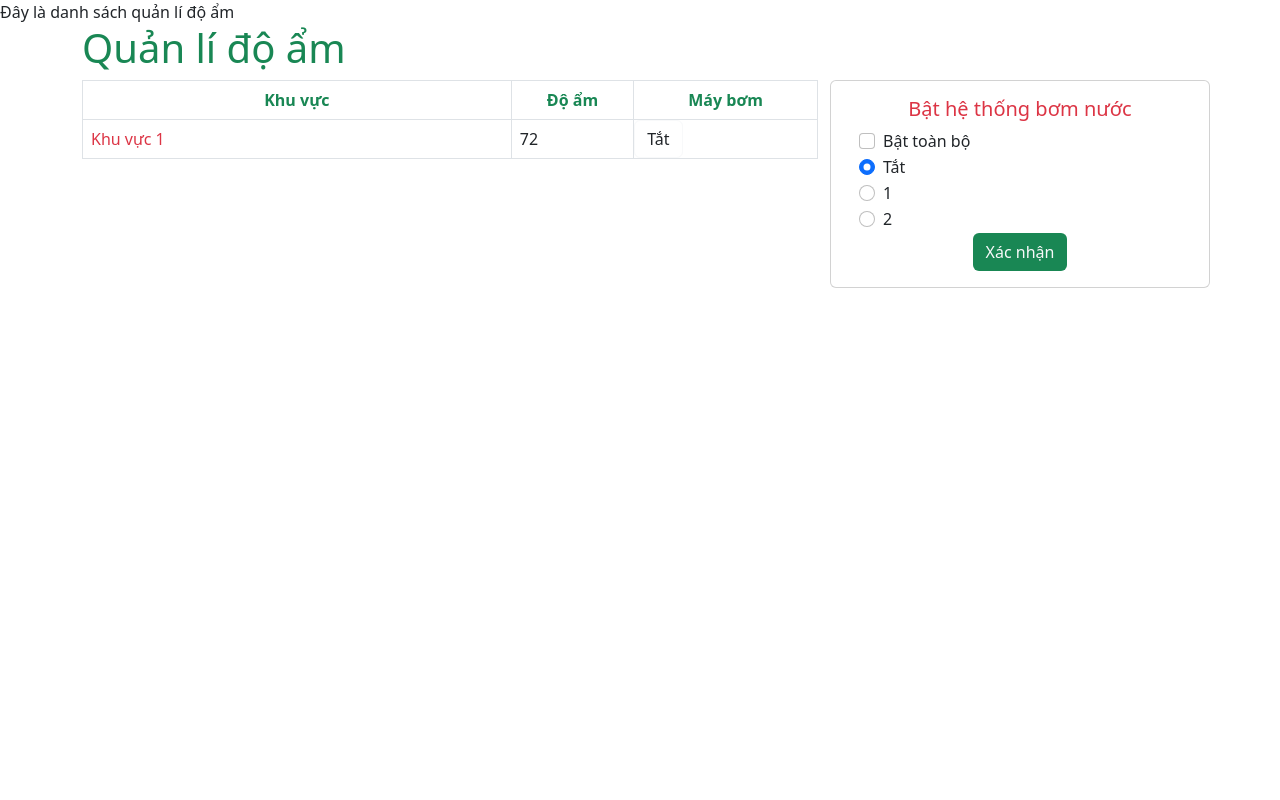
After one commit to thuanbkk20/DADN-TomatoIOT, a PHP site: template app/views/products/humi_management.php in a window 1280 px wide. The commit adds this page. Run offline with PHP 8.4, Linux system fonts and the light colour scheme; the template is opened without the code that fills it, so the values that code supplies are empty; some libraries are stand-ins or nearby versions.

Commit message:
Add as sample layout, add bootstrap 5.2.3 to composer.json

```diff
--- a/app/views/layouts/basic_layout.php
+++ b/app/views/layouts/basic_layout.php
@@ -5,6 +5,7 @@
     <meta http-equiv="X-UA-Compatible" content="IE=edge">
     <meta name="viewport" content="width=device-width, initial-scale=1.0">
     <link type="text/css" rel="stylesheet" href="/public/assets/css/style.css">
+    <link href="https://cdn.jsdelivr.net/npm/bootstrap@5.2.3/dist/css/bootstrap.min.css" rel="stylesheet" integrity="sha384-rbsA2VBKQhggwzxH7pPCaAqO46MgnOM80zW1RWuH61DGLwZJEdK2Kadq2F9CUG65" crossorigin="anonymous">
 </head>
 <body>
     <?php
@@ -13,6 +14,7 @@
         $this->render('blocks/footer');
     ?>
 
-    <script type="text/javascript"  src="/public/assets/js/script.js"></script>
+<!--    <script type="text/javascript"  src="/public/assets/js/script.js"></script>-->
+    <script src="https://cdn.jsdelivr.net/npm/bootstrap@5.2.3/dist/js/bootstrap.bundle.min.js" integrity="sha384-kenU1KFdBIe4zVF0s0G1M5b4hcpxyD9F7jL+jjXkk+Q2h455rYXK/7HAuoJl+0I4" crossorigin="anonymous"></script>
 </body>
 </html>
--- /dev/null
+++ b/app/views/products/humi_management.php
@@ -0,0 +1,116 @@
+<?php
+echo 'Đây là danh sách quản lí độ ẩm';
+$title = 'Quan li nhiet do';
+?>
+<head>
+    <meta charset="UTF-8">
+    <meta http-equiv="X-UA-Compatible" content="IE=edge">
+    <meta name="viewport" content="width=device-width, initial-scale=1.0">
+    <link type="text/css" rel="stylesheet" href="/public/assets/css/style.css">
+    <link href="https://cdn.jsdelivr.net/npm/bootstrap@5.2.3/dist/css/bootstrap.min.css" rel="stylesheet" integrity="sha384-rbsA2VBKQhggwzxH7pPCaAqO46MgnOM80zW1RWuH61DGLwZJEdK2Kadq2F9CUG65" crossorigin="anonymous">
+</head>
+<body>
+<div class="container">
+    <div class="header">
+        <div class="text-success fw-bold">
+            <h1>Quản lí độ ẩm</h1>
+        </div>
+    </div>
+    <div class="body row">
+        <div class="col col-8">
+            <table class="table table-bordered text-left">
+                <thead>
+                <tr class="text-center fw-bold text-success text-left">
+                    <th scope="col" class="col col-7">Khu vực</th>
+                    <th scope="col" class="col col-2">Độ ẩm</th>
+                    <th scope="col" class="col col-3">Máy bơm</th>
+                </tr>
+                </thead>
+                <tbody>
+                <tr>
+                    <th scope="row" class="fw-normal text-danger">Khu vực 1</th>
+                    <td>72</td>
+                    <td class="p-0">
+                        <button class="btn btn-outline-light text-dark text-left" type="button" data-bs-toggle="dropdown" aria-expanded="false">
+                            Tắt
+                        </button>
+                        <ul class="dropdown-menu">
+                            <li><a class="dropdown-item" href="#">Tắt</a></li>
+                            <li><a class="dropdown-item" href="#">1</a></li>
+                            <li><a class="dropdown-item" href="#">2</a></li>
+                        </ul>
+                    </td>
+                </tr>
+            </table>
+        </div>
+        <!--        card lựa chọn-->
+        <div class="card col col-4" style="width: ">
+            <div class="card-body">
+                <h5 class="card-title text-center text-danger">Bật hệ thống bơm nước</h5>
+                <div class="form-check">
+                    <input class="form-check-input" type="checkbox" value="all" id="applyForAll">
+                    <label class="form-check-label" for="applyForAll">
+                        Bật toàn bộ
+                    </label>
+                </div>
+                <div class="grid-col">
+                    <div class="form-check">
+                        <input class="form-check-input" type="radio" name="FanLevel" id="level0" value="0" checked>
+                        <label class="form-check-label" for="level0">
+                            Tắt
+                        </label>
+                    </div>
+                    <div class="form-check">
+                        <input class="form-check-input" type="radio" name="FanLevel" id="level1" value="1">
+                        <label class="form-check-label" for="level1">
+                            1
+                        </label>
+                    </div>
+                    <div class="form-check">
+                        <input class="form-check-input" type="radio" name="FanLevel" id="level2" value="2">
+                        <label class="form-check-label" for="level2">
+                            2
+                        </label>
+                    </div>
+                </div>
+                <div class="text-center">
+                    <button type="button" class="btn bg-success text-light" data-bs-toggle="modal" data-bs-target="#exampleModal">
+                        Xác nhận
+                    </button>
+                </div>
+                <!--                                 Modal-->
+                <div class="modal fade" id="exampleModal" tabindex="-1" aria-labelledby="exampleModalLabel" aria-hidden="true" aria-modal="true" role="dialog">
+                    <div class="modal-dialog">
+                        <div class="modal-content text-center">
+                            <div class="modal-body text-center">
+                                Xác nhận thay đổi?
+                            </div>
+                            <div class="modal-footer">
+                                <button type="button" class="btn btn-secondary" data-bs-dismiss="modal">Huỷ bỏ</button>
+                                <button type="button" class="btn btn-primary" data-bs-toggle="modal" data-bs-target="#confirmPopup">Đồng ý</button>
+                            </div>
+                        </div>
+                    </div>
+                </div>
+                <!--                          ConfirmModal-->
+                <div class="modal fade" id="confirmPopup" tabindex="-1" aria-labelledby="exampleModalLabel" aria-hidden="true" aria-modal="true" role="dialog">
+                    <div class="modal-dialog">
+                        <div class="modal-content">
+                            <div class="modal-body text-center">
+                                <svg height="100" xmlns="http://www.w3.org/2000/svg" viewBox="0 0 512 512"><!--! Font Awesome Pro 6.3.0 by @fontawesome - https://fontawesome.com License - https://fontawesome.com/license (Commercial License) Copyright 2023 Fonticons, Inc. --><path d="M243.8 339.8C232.9 350.7 215.1 350.7 204.2 339.8L140.2 275.8C129.3 264.9 129.3 247.1 140.2 236.2C151.1 225.3 168.9 225.3 179.8 236.2L224 280.4L332.2 172.2C343.1 161.3 360.9 161.3 371.8 172.2C382.7 183.1 382.7 200.9 371.8 211.8L243.8 339.8zM512 256C512 397.4 397.4 512 256 512C114.6 512 0 397.4 0 256C0 114.6 114.6 0 256 0C397.4 0 512 114.6 512 256zM256 48C141.1 48 48 141.1 48 256C48 370.9 141.1 464 256 464C370.9 464 464 370.9 464 256C464 141.1 370.9 48 256 48z"/></svg>
+                                <div class="text-center">
+                                    Thay đổi đã được lưu!
+                                </div>
+                            </div>
+                            <div class="modal-footer">
+                                <button type="button" class="btn btn-secondary" data-bs-dismiss="modal">Đóng</button>
+                            </div>
+                        </div>
+                    </div>
+                </div>
+            </div>
+        </div>
+    </div>
+</div>
+<script src="https://cdn.jsdelivr.net/npm/bootstrap@5.2.3/dist/js/bootstrap.bundle.min.js" integrity="sha384-kenU1KFdBIe4zVF0s0G1M5b4hcpxyD9F7jL+jjXkk+Q2h455rYXK/7HAuoJl+0I4" crossorigin="anonymous"></script>
+</body>
--- a/composer.json
+++ b/composer.json
@@ -1,5 +1,6 @@
 {
     "require": {
-        "vlucas/phpdotenv": "^5.5"
+        "vlucas/phpdotenv": "^5.5",
+        "twbs/bootstrap": "5.2.3"
     }
 }
--- a/core/QueryBuilder.php
+++ b/core/QueryBuilder.php
@@ -49,7 +49,7 @@ trait QueryBuilder{
         return $this;
     }
 
-    public function limit($offset = 0, $number){
+    public function limit($number, $offset = 0){
         $this->limit = " LIMIT $offset, $number";
         return $this;
     }
```
Also changed, not shown: app/views/products/temp_management.php (added, +116 -0 lines).
